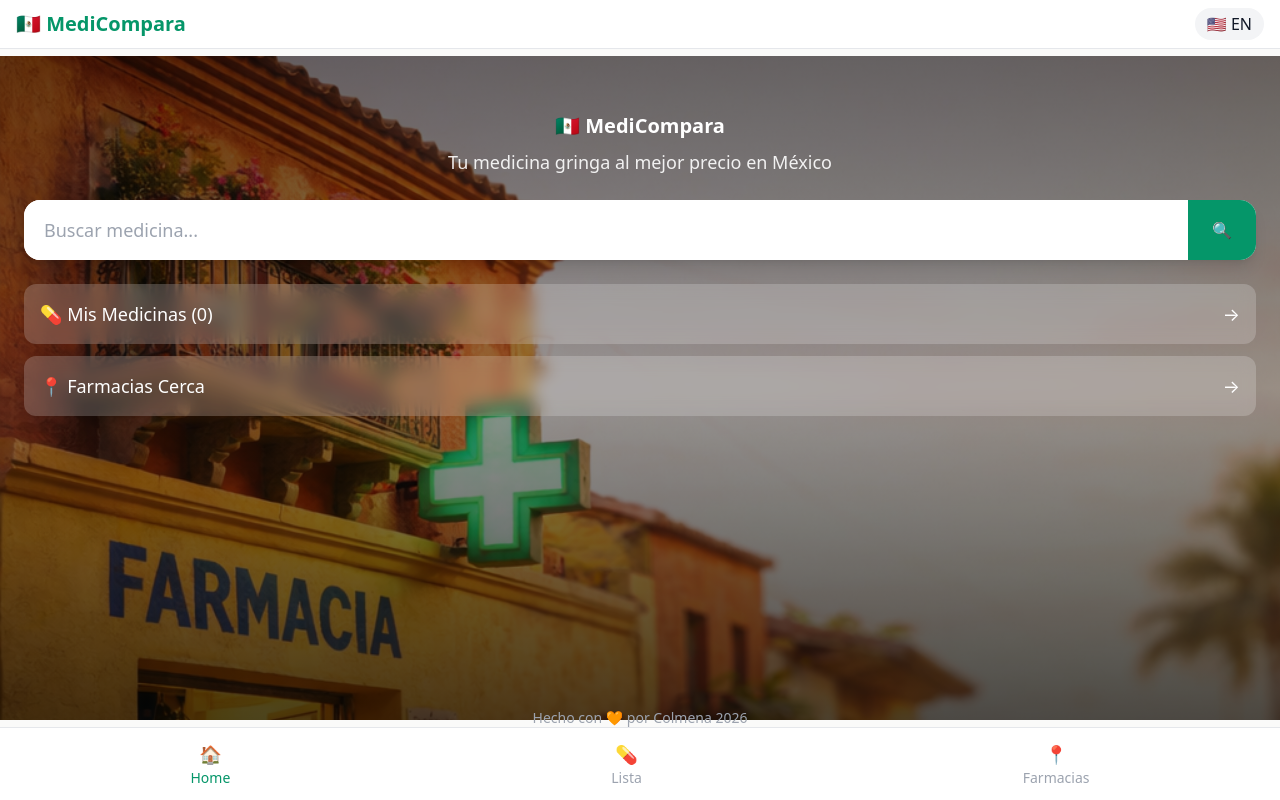
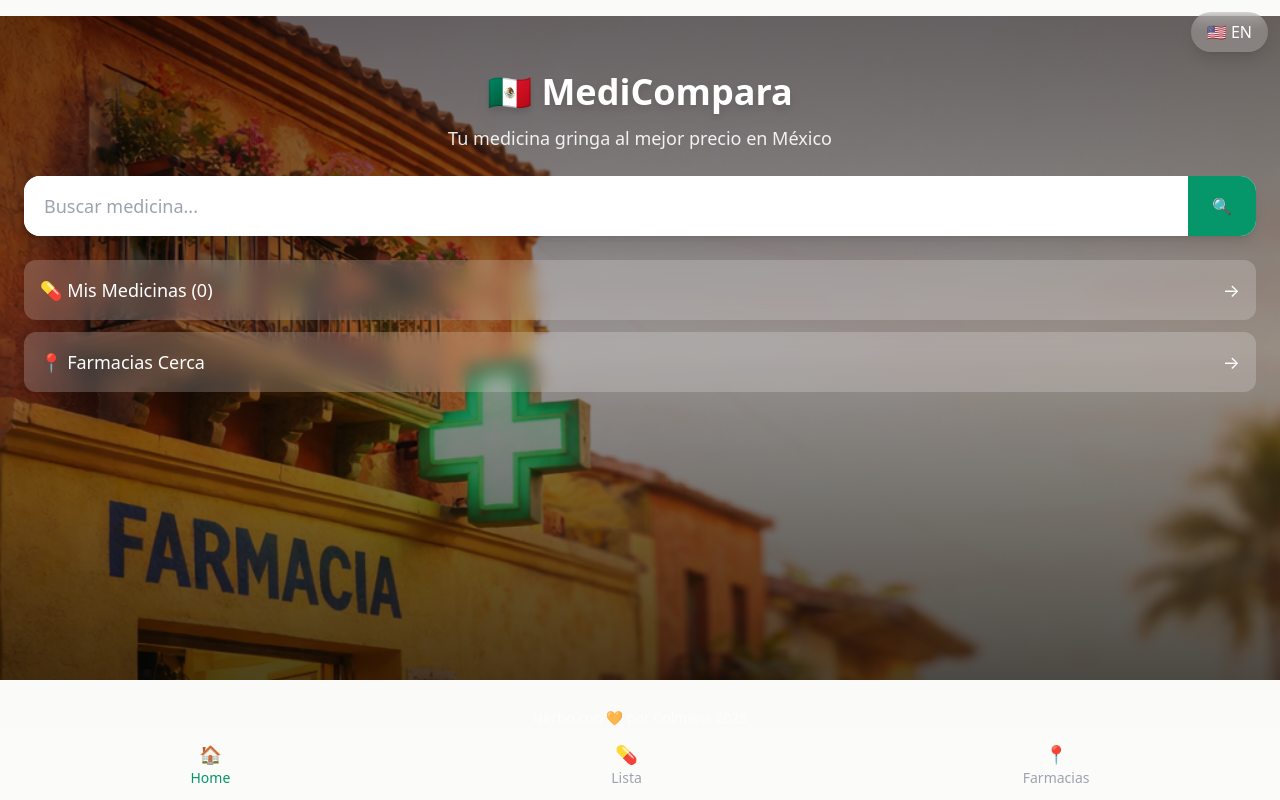
Before and after one commit to Pvrolomx/medicompara, a Next.js app: page / in a window 1280 px wide. Built offline with nearby package versions, Linux system fonts and the light colour scheme.

Commit message:
ui: header solo toggle, logo grande, footer transparente blur

```diff
--- a/app/page.js
+++ b/app/page.js
@@ -293,18 +293,17 @@ export default function Home() {
   return (
     <div className="min-h-screen flex flex-col">
       {/* Header con toggle de idioma */}
-      <div className="fixed top-0 left-0 right-0 bg-white/90 backdrop-blur-sm z-40 px-4 py-2 flex justify-between items-center border-b">
-        <h1 className="text-xl md:text-lg md:text-lg md:text-xl font-bold text-farmacia">🇲🇽 MediCompara</h1>
+      <div className="fixed top-0 right-0 z-40 p-3">
         <button
           onClick={() => setLang(lang === 'es' ? 'en' : 'es')}
-          className="text-base px-3 py-1 rounded-full bg-gray-100 hover:bg-gray-200"
+          className="text-base px-4 py-2 rounded-full bg-white/20 backdrop-blur text-white hover:bg-white/30 transition shadow-lg"
         >
           {lang === 'es' ? '🇺🇸 EN' : '🇲🇽 ES'}
         </button>
       </div>
 
       {/* Main content */}
-      <main className="flex-1 pt-14 pb-20">
+      <main className="flex-1 pt-4 pb-20">
 
         {/* HOME SCREEN */}
         {screen === 'home' && (
@@ -316,7 +315,7 @@ export default function Home() {
             <div className="relative z-10 p-6 flex flex-col h-full">
               {/* Logo y tagline */}
               <div className="text-center pt-8 pb-6">
-                <h2 className="text-xl md:text-lg md:text-lg md:text-xl font-bold text-white mb-2">🇲🇽 MediCompara</h2>
+                <h2 className="text-3xl md:text-4xl font-bold text-white mb-3 drop-shadow-lg">🇲🇽 MediCompara</h2>
                 <p className="text-white/90 text-xl md:text-lg md:text-2xl">{t.tuMedicina}</p>
               </div>
 
@@ -548,7 +547,7 @@ export default function Home() {
       </main>
 
       {/* Tab Bar */}
-      <nav className="fixed bottom-0 left-0 right-0 bg-white border-t flex justify-around py-3 z-40">
+      <nav className="fixed bottom-0 left-0 right-0 bg-white/20 backdrop-blur flex justify-around py-3 z-40">
         <button onClick={() => setScreen('home')} className={`flex flex-col items-center ${screen === 'home' ? 'text-farmacia' : 'text-gray-400'}`}>
           <span className="text-xl md:text-lg md:text-2xl">🏠</span>
           <span className="text-sm">Home</span>
@@ -564,7 +563,7 @@ export default function Home() {
       </nav>
 
       {/* Footer */}
-      <div className="text-center text-sm text-gray-400 pb-2 fixed bottom-16 left-0 right-0">
+      <div className="text-center text-sm text-white/70 pb-2 fixed bottom-16 left-0 right-0 bg-transparent">
         Hecho con 🧡 por Colmena 2026
       </div>
     </div>
```
